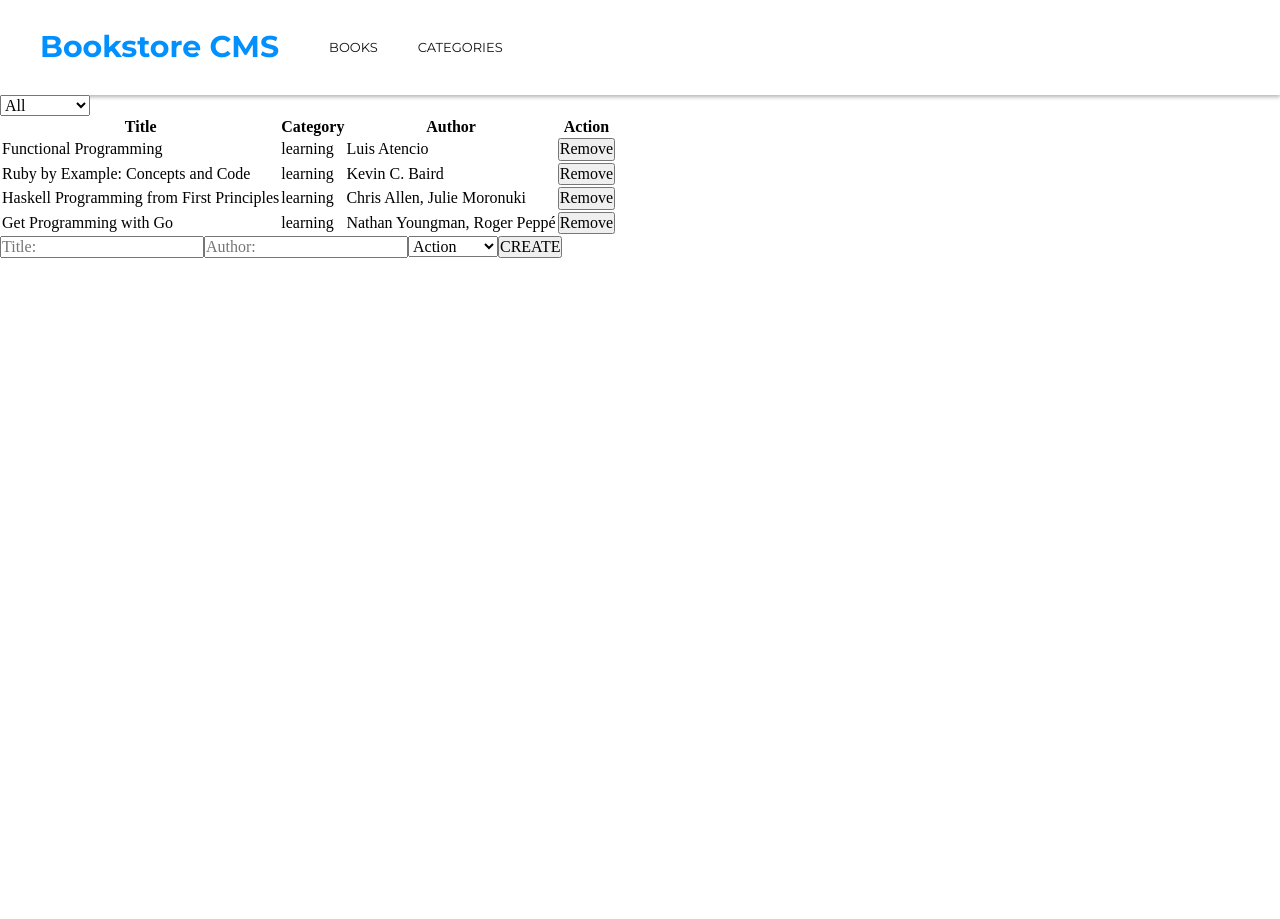
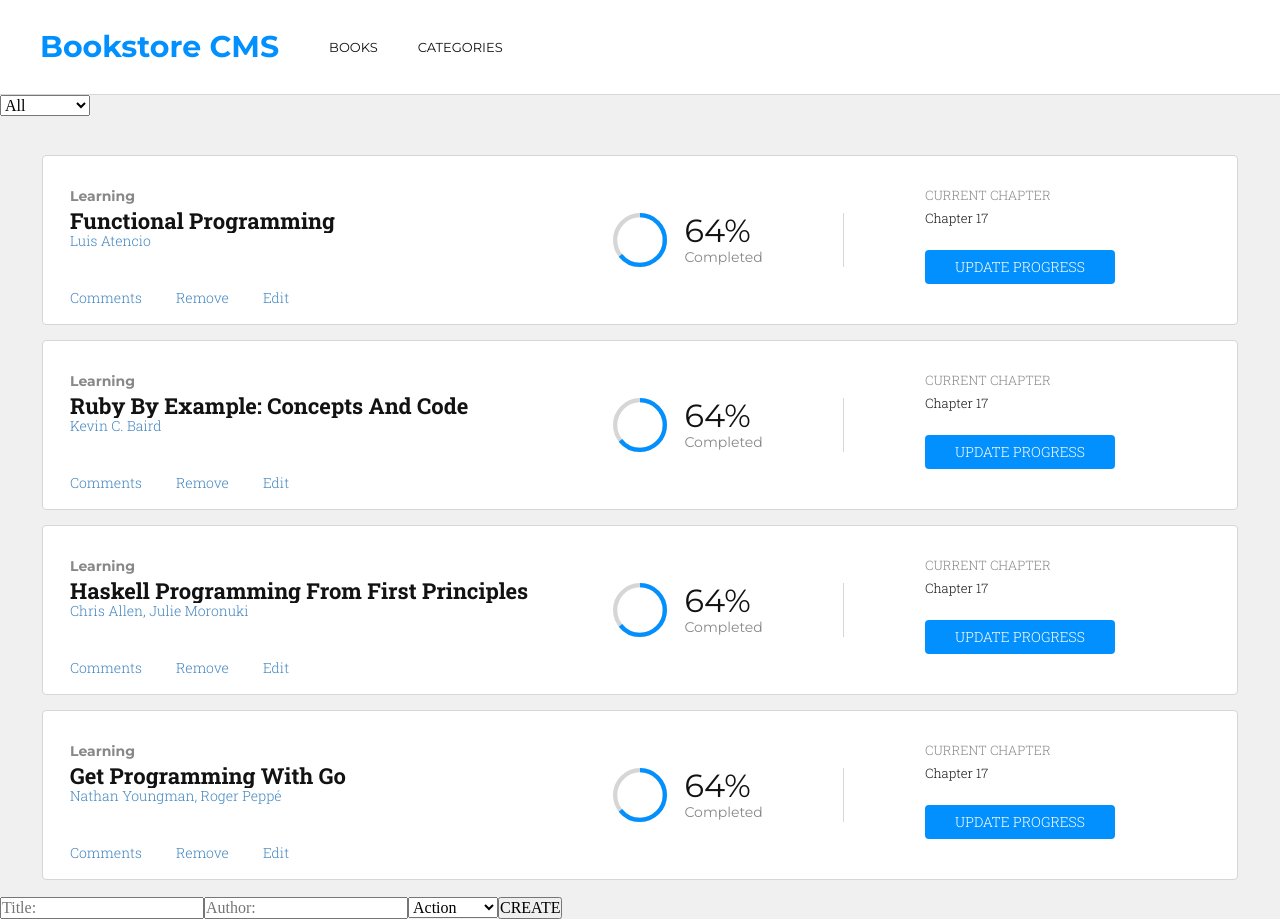
Before and after one commit to SantiagoGuerra/magic-books, a React (Create React App) app: page / in a window 1280 px wide. Before the commit the page ends 800 px from the top, so only its background shows below. Built offline with nearby package versions, Linux system fonts and the light colour scheme.

Commit message:
Add Book styles

```diff
--- a/package.json
+++ b/package.json
@@ -9,6 +9,7 @@
     "node-sass": "^4.14.1",
     "prop-types": "^15.7.2",
     "react": "^16.13.1",
+    "react-circular-progressbar": "^2.0.3",
     "react-dom": "^16.13.1",
     "react-redux": "^7.2.0",
     "react-scripts": "3.4.1",
--- a/public/index.html
+++ b/public/index.html
@@ -25,8 +25,7 @@
       Learn how to configure a non-root public URL by running `npm run build`.
     -->
     <title>React App</title>
-    <link href="https://fonts.googleapis.com/css2?family=Montserrat:wght@300;400;500;700&display=swap" rel="stylesheet">
-  </head>
+    <link href="https://fonts.googleapis.com/css2?family=Montserrat:wght@300;400;500;700&family=Roboto+Slab:wght@200;300;400;700&display=swap" rel="stylesheet">  </head>
   <body>
     <noscript>You need to enable JavaScript to run this app.</noscript>
     <div id="root"></div>
--- a/src/components/Book.js
+++ b/src/components/Book.js
@@ -1,24 +1,33 @@
-import React from 'react';
-import { useDispatch } from 'react-redux';
-import { removeBook } from '../actions/index';
+import React from "react";
+import { useDispatch } from "react-redux";
+import { CircularProgressbar, buildStyles } from "react-circular-progressbar";
+import { removeBook } from "../actions/index";
 
-const Book = book => {
+const Book = (book) => {
   const dispatch = useDispatch();
-  const handleRemoveBook = book => {
+  const handleRemoveBook = (book) => {
     dispatch(removeBook(book));
   };
 
-  const {
-    title, category, author, id,
-  } = book;
+  const { title, category, author, id } = book;
+  const percentage = 64;
 
   return (
-    <tr id={`book-${id}`}>
-      <td>{title}</td>
-      <td>{category}</td>
-      <td>{author}</td>
-      <td>
+    <tr id={`book-${id}`} className="book">
+      <td className="book-container">
+        <div className="book-info">
+          <div className="book-desc">
+            <span className="book-desc-category">{category}</span>
+            <span className="book-desc-title">{title}</span>
+            <span className="book-desc-author">{author}</span>
+          </div>
+
+          <div className="book-actions">
+            <button type="button" className="btn-book-action">
+              Comments
+            </button>
             <button
+              className="btn-book-action"
               type="button"
               onClick={() => {
                 handleRemoveBook(book);
@@ -26,6 +35,60 @@ const Book = book => {
             >
               Remove
             </button>
+
+            <button type="button" className="btn-book-action">
+              Edit
+            </button>
+          </div>
+        </div>
+
+        <div className="book-progress-chart">
+          <div style={{ width: 54, height: 54 }}>
+            <CircularProgressbar
+              value={percentage}
+              styles={buildStyles({
+                // Rotation of path and trail, in number of turns (0-1)
+                rotation: 1,
+
+                // Whether to use rounded or flat corners on the ends - can use 'butt' or 'round'
+                strokeLinecap: "butt",
+
+                // Text size
+                textSize: "16px",
+
+                // How long animation takes to go from one percentage to another, in seconds
+                pathTransitionDuration: 0.5,
+
+                // Can specify path transition in more detail, or remove it entirely
+                // pathTransition: 'none',
+
+                // Colors
+                pathColor: `var(--blue-color)`,
+                textColor: "#f88",
+                trailColor: "#d6d6d6",
+                backgroundColor: "#3e98c7",
+              })}
+            />
+          </div>
+
+          <div className="chart-values">
+            <span className="book-progress-chart__percentage">64%</span>
+            <span className="book-progress-chart__status">Completed</span>
+          </div>
+        </div>
+
+        <div className="book-progress">
+          <div className="book-progress-info">
+            <span className="book-progress-info__title">CURRENT CHAPTER</span>
+            <span className="book-progress-info__current-chapter">
+              Chapter 17
+            </span>
+          </div>
+
+          <button type="button" className="btn-update-progress">
+            UPDATE PROGRESS
+          </button>
+        </div>
       </td>
     </tr>
   );
--- a/src/containers/BookList.js
+++ b/src/containers/BookList.js
@@ -11,25 +11,10 @@ function BookList() {
   return (
     <>
       <CategoryFilter handleFilterChange={handleFilterChange} />
-      <table>
-        <thead>
-          <tr>
-            <th>
-              Title
-            </th>
-            <th>
-              Category
-            </th>
-            <th>
-              Author
-            </th>
-            <th>
-              Action
-            </th>
-          </tr>
-        </thead>
+      <div className="container">
+        <table>
         <tbody>
-          {
+        {
         books.filter(book => filter === 'all' || book.category === filter)
           .map(({
             title, category, author, id,
@@ -45,7 +30,10 @@ function BookList() {
   }
         </tbody>
 
-      </table>
+
+        </table>
+      </div>
+
     </>
   );
 }
--- a/src/index.js
+++ b/src/index.js
@@ -3,6 +3,7 @@ import ReactDOM from 'react-dom';
 import { createStore, combineReducers } from 'redux';
 import { Provider } from 'react-redux';
 import './styles/main.scss';
+import 'react-circular-progressbar/dist/styles.css';
 import App from './components/App';
 import booksReducer from './reducers/books';
 import filterReducer from './reducers/filter';
--- a/src/styles/abstracts/_variables.scss
+++ b/src/styles/abstracts/_variables.scss
@@ -6,7 +6,7 @@
   --alt-blue-color: #4386bf  ;
   --dark-color: #121212;
   --gray-color: #888888;
-  --light-color: #c4c4c4;
+  --light-color: #d6d6d6;
 
   --font-size-xxl: 32px;
   --font-size-xl: 30px;
--- a/src/styles/base/_reset.scss
+++ b/src/styles/base/_reset.scss
@@ -355,3 +355,7 @@ template {
   padding: 0;
   box-sizing: border-box;
 }
+
+body {
+  background: rgb(240, 240, 240);
+}
--- /dev/null
+++ b/src/styles/components/_book.scss
@@ -0,0 +1,175 @@
+table {
+  width: 100%;
+  margin-top: 37px;
+}
+
+tbody {
+  width: 100%;;
+}
+
+.book {
+  width: 100%;
+  display: inline-flex;
+  height: 170px;
+  background: #fff;
+  margin-bottom: 15px;
+  border-radius: 4px;
+  border: 0.2px solid var(--light-color);
+
+  &-container {
+    display: flex;
+    padding: 32px 27px;
+    width: 100%;
+    justify-content: space-between;
+    position: relative;
+  }
+
+  &-info {
+    display: flex;
+    flex-direction: column;
+    width: 45%;
+  }
+
+  &-desc {
+    display: flex;
+    flex-direction: column;
+    margin-bottom: 40px;
+
+    &-category {
+      font-family: var(--second-font);
+      font-size: 14px;
+      font-weight: 600;
+      color: var(--gray-color);
+      text-transform: capitalize;
+      margin-bottom: 4px;
+    }
+
+    &-title {
+      font-family: var(--main-font);
+      font-size: var(--font-size-l);
+      font-weight: 600;
+      color: var(--dark-color);
+      text-transform: capitalize;
+      white-space: nowrap;
+      overflow: hidden;
+      text-overflow: ellipsis;
+      max-width: 500px;
+    }
+
+    &-author {
+      font-family: var(--main-font);
+      font-size: 14px;
+      font-weight: 300;
+      color: var(--alt-blue-color);
+      text-transform: capitalize;
+    }
+  }
+
+  &-progress {
+    display: flex;
+    flex-direction: column;
+    width: 25%;
+
+    &-info {
+      display: flex;
+      flex-direction: column;
+
+      &__title {
+        font-family: var(--main-font);
+        font-size: 13px;
+        font-weight: 300;
+        color: var(--gray-color);
+        text-transform: capitalize;
+      }
+
+      &__current-chapter {
+        font-family: var(--main-font);
+        font-size: 13px;
+        font-weight: 300;
+        color: var(--dark-color);
+        text-transform: capitalize;
+        margin-top: 8px;
+        margin-bottom: 24px;
+      }
+    }
+
+    &-chart {
+      position: absolute;
+      top: calc(50% - 27.5px);
+      left: calc(50% - 27.5px);
+      display: flex;
+
+      &__percentage {
+        font-family: var(--second-font);
+        font-size: 32px;
+        color: var(--dark-color);
+        text-transform: capitalize;
+        white-space: nowrap;
+        overflow: hidden;
+        text-overflow: ellipsis;
+        max-width: 500px;
+      }
+
+      &__status {
+        font-family: var(--second-font);
+        font-weight: 400;
+        font-size: 14px;
+        color: var(--gray-color);
+        text-transform: capitalize;
+      }
+    }
+  }
+}
+
+.btn-book-action {
+  font-family: var(--main-font);
+  font-size: 14px;
+  font-weight: 300;
+  color: var(--alt-blue-color);
+  text-transform: capitalize;
+  margin-right: 34px;
+  cursor: pointer;
+  border: none;
+  background: none;
+
+  &:focus {
+    outline: none;
+  }
+}
+
+.btn-update-progress {
+  background: var(--blue-color);
+  font-family: var(--main-font);
+  font-size: 14px;
+  font-weight: 300;
+  color: #FFF;
+  text-transform: capitalize;
+  display: inline-block;
+  width: 190px;
+  height: 34px;
+  justify-content: center;
+  border: none;
+  border-radius: 4px;
+  cursor: pointer;
+}
+
+.CircularProgressbar-path {
+  stroke: red;
+}
+.CircularProgressbar-trail {
+  stroke: gray;
+}
+.CircularProgressbar-text {
+  fill: yellow;
+}
+.CircularProgressbar-background {
+  fill: green;
+}
+
+.chart-values {
+  display: flex;
+  flex-direction: column;
+  margin-left: 18px;
+  border-right: .5px solid var(--light-color);
+  padding-right: 80px;
+}
--- a/src/styles/layout/_header.scss
+++ b/src/styles/layout/_header.scss
@@ -3,7 +3,8 @@
   display: flex;
   justify-content: space-between;
   align-items: center;
-  box-shadow: 0px 2px 4px rgba(0, 0, 0, 0.3);
+  border-bottom: .5px solid var(--light-color);
+  background: #fff;
 
   &-wrap {
     display: flex;
--- a/src/styles/main.scss
+++ b/src/styles/main.scss
@@ -2,3 +2,4 @@
 @import './abstracts/variables';
 @import './layout/container';
 @import './layout/header';
+@import './components/book';
```
Also changed, not shown: 1 other file (tests, documents, lock files or other folders). Lines whose indentation alone changed are shown as unchanged.
